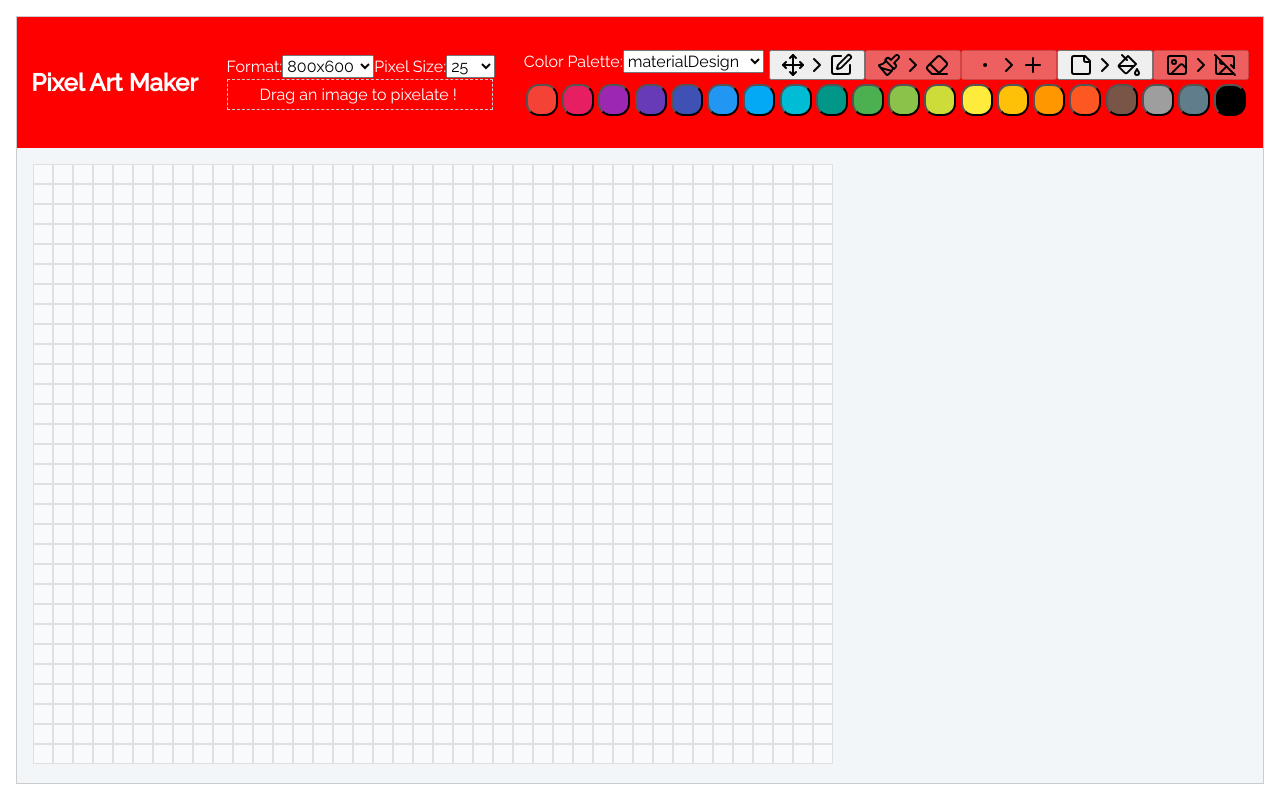
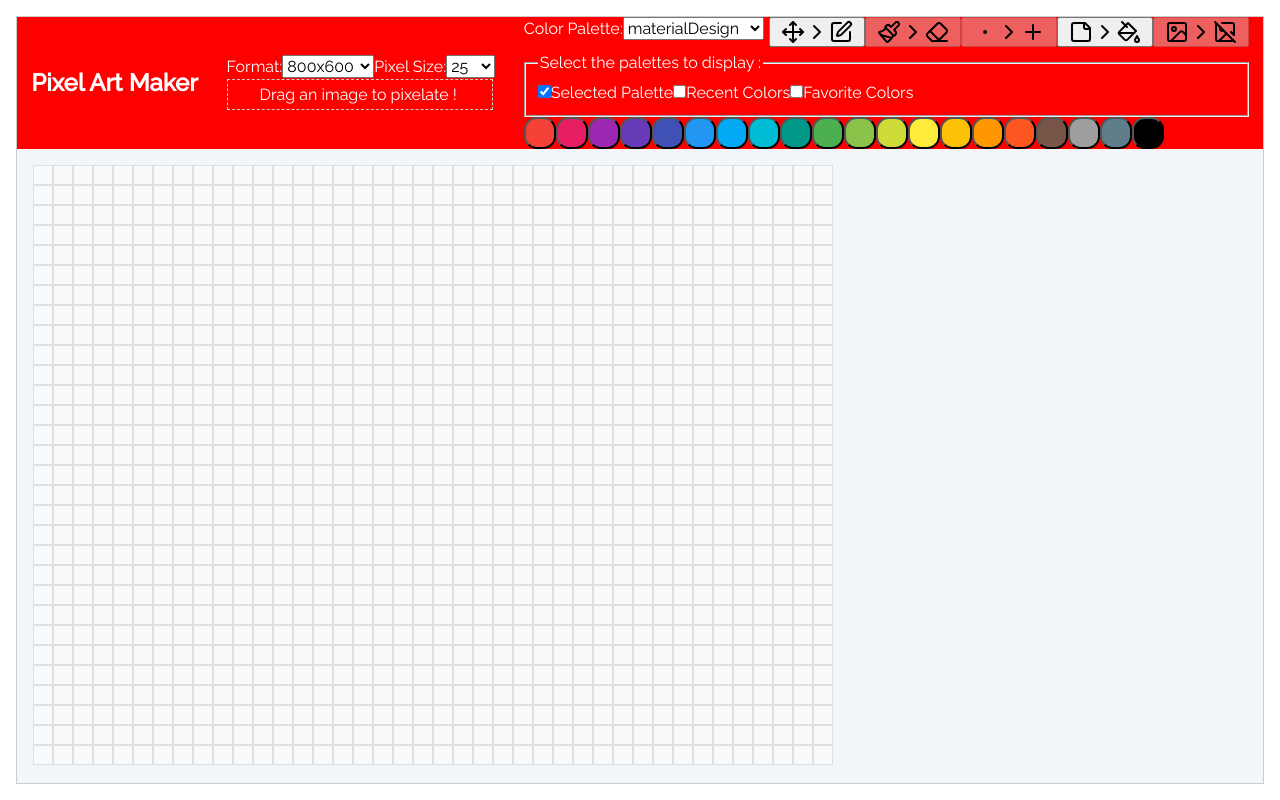
Before and after one commit to louis-stintzy/pixel-art, a React (Vite) app: page / in a window 1280 px wide. Built offline with nearby package versions, Linux system fonts and the light colour scheme.

Commit message:
Refactor: Create ColorPaletteColors component and integrate it into ColorPicker

```diff
--- /dev/null
+++ b/src/components/Bar/ColorPicker/ColorPaletteColors/ColorPaletteColors.tsx
@@ -0,0 +1,47 @@
+import { Color } from '../../../../@types/colorPalette';
+
+interface ColorPaletteColorsProps {
+  palette: { name: string; colors: Color[] };
+  onColorClick: (color: Color) => void;
+  onColorTouchStart: () => void;
+  onColorTouchEnd: (color: Color) => void;
+  onColorContextMenu: (e: React.MouseEvent, color: Color) => void;
+}
+
+function ColorPaletteColors({
+  palette,
+  onColorClick,
+  onColorTouchStart,
+  onColorTouchEnd,
+  onColorContextMenu,
+}: ColorPaletteColorsProps) {
+  const colorKeys: string[] = [];
+  for (let i = 0; i < 20; i += 1) {
+    colorKeys.push(`color${i}`);
+  }
+  return (
+    <div style={{ display: 'flex', justifyContent: 'flex-start' }}>
+      {palette.colors.map((color, index) => (
+        <button
+          key={`${colorKeys[index]}-${palette.name}-${color.code}`}
+          type="button"
+          style={{
+            backgroundColor: color.code,
+            width: '2rem',
+            height: '2rem',
+            borderRadius: '40%',
+            cursor: 'pointer',
+          }}
+          title={color.name}
+          onClick={() => onColorClick(color)}
+          onTouchStart={() => onColorTouchStart()}
+          onTouchEnd={() => onColorTouchEnd(color)}
+          onContextMenu={(e) => onColorContextMenu(e, color)}
+          aria-label={`Select ${color.name} color`}
+        />
+      ))}
+    </div>
+  );
+}
+
+export default ColorPaletteColors;
--- a/src/components/Bar/ColorPicker/ColorPicker.tsx
+++ b/src/components/Bar/ColorPicker/ColorPicker.tsx
@@ -1,8 +1,48 @@
+import { useEffect, useMemo, useState } from 'react';
 import { Color } from '../../../@types/colorPalette';
 import useStore from '../../../store/store';
+import ColorPaletteColors from './ColorPaletteColors/ColorPaletteColors';
 
 function ColorPicker() {
   const selectedPalette = useStore((state) => state.selectedPalette);
+  const recentColors = useStore((state) => state.recentColors);
+  const favoriteColors = useStore((state) => state.favoriteColors);
+
+  const paletteAvaibleToDisplay = useMemo(
+    () => [
+      {
+        name: 'Selected Palette',
+        colors: selectedPalette.colors,
+      },
+      { name: 'Recent Colors', colors: recentColors },
+      {
+        name: 'Favorite Colors',
+        colors: favoriteColors,
+      },
+    ],
+    [selectedPalette.colors, recentColors, favoriteColors]
+  );
+
+  const [paletteToDisplay, setPaletteToDisplay] = useState([
+    paletteAvaibleToDisplay[0],
+  ]);
+
+  useEffect(() => {
+    setPaletteToDisplay((current) =>
+      current.map((palette) => {
+        if (palette.name === 'Selected Palette') {
+          return paletteAvaibleToDisplay[0];
+        }
+        if (palette.name === 'Recent Colors') {
+          return paletteAvaibleToDisplay[1];
+        }
+        if (palette.name === 'Favorite Colors') {
+          return paletteAvaibleToDisplay[2];
+        }
+        return palette;
+      })
+    );
+  }, [selectedPalette, recentColors, favoriteColors, paletteAvaibleToDisplay]);
 
   let touchStart: number;
 
@@ -30,24 +70,39 @@ function ColorPicker() {
   };
 
   return (
-    <div style={{ display: 'flex', justifyContent: 'space-around' }}>
-      {selectedPalette.colors.map((color) => (
-        <button
-          key={color.code}
-          type="button"
-          style={{
-            backgroundColor: color.code,
-            width: '2rem',
-            height: '2rem',
-            borderRadius: '40%',
-            cursor: 'pointer',
-          }}
-          title={color.name}
-          onClick={() => handleClick(color)}
-          onTouchStart={() => handleTouchStart()}
-          onTouchEnd={() => handleTouchEnd(color)}
-          onContextMenu={(e) => handleContextMenu(e, color)}
-          aria-label={`Select ${color} color`}
+    <div>
+      <fieldset>
+        <legend>Select the palettes to display :</legend>
+        {paletteAvaibleToDisplay.map((palette) => (
+          <label key={palette.name}>
+            <input
+              type="checkbox"
+              id={palette.name}
+              name={palette.name}
+              checked={paletteToDisplay.some((p) => p.name === palette.name)}
+              onChange={(e) => {
+                if (e.target.checked) {
+                  setPaletteToDisplay([...paletteToDisplay, palette]);
+                } else {
+                  setPaletteToDisplay(
+                    paletteToDisplay.filter((p) => p.name !== palette.name)
+                  );
+                }
+              }}
+            />
+            {palette.name}
+          </label>
+        ))}
+      </fieldset>
+
+      {paletteToDisplay.map((palette) => (
+        <ColorPaletteColors
+          key={palette.name}
+          palette={palette}
+          onColorClick={handleClick}
+          onColorTouchStart={handleTouchStart}
+          onColorTouchEnd={handleTouchEnd}
+          onColorContextMenu={handleContextMenu}
         />
       ))}
     </div>
```
